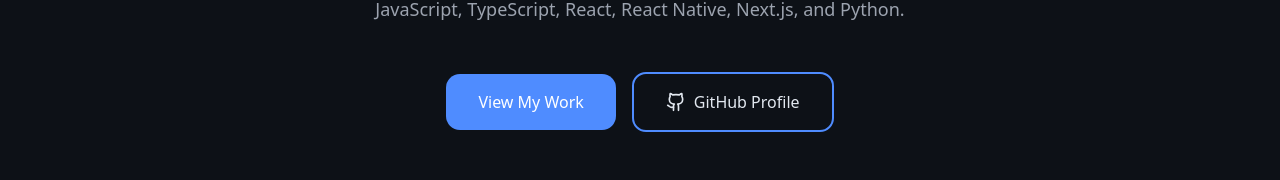
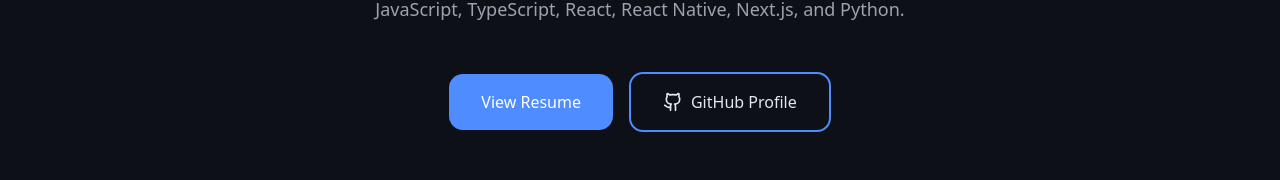
Before and after one commit to kingieX/portfolio, a React (Vite) app: page / in a window 1280 px wide. Shown: the part 469-649 px from the top of the page. Built offline with nearby package versions, Linux system fonts and the light colour scheme.

Commit message:
Update: check Hero CTA to include resume

```diff
--- a/src/components/Hero.tsx
+++ b/src/components/Hero.tsx
@@ -62,12 +62,20 @@ export function Hero() {
           </p>
 
           <div className="flex flex-col sm:flex-row items-center justify-center gap-4 mb-12">
-            <button
+            {/* <button
               onClick={scrollToProjects}
               className="px-8 py-4 bg-[#4F8CFF] hover:bg-[#00AEEF] text-white rounded-xl transition-all duration-300 hover:scale-105 hover:shadow-lg hover:shadow-[#4F8CFF]/50"
             >
               View My Work
-            </button>
+            </button> */}
+            <a
+              href="/resume.pdf"
+              target="_blank"
+              rel="noopener noreferrer"
+              className="px-8 py-4 bg-[#4F8CFF] hover:bg-[#00AEEF] text-white rounded-xl transition-all duration-300 hover:scale-105 hover:shadow-lg hover:shadow-[#4F8CFF]/50 flex items-center justify-center"
+            >
+              View Resume
+            </a>
 
             <a
               href="https://github.com/kingieX"
```
Also changed, not shown: 1 other file (tests, documents, lock files or other folders).
